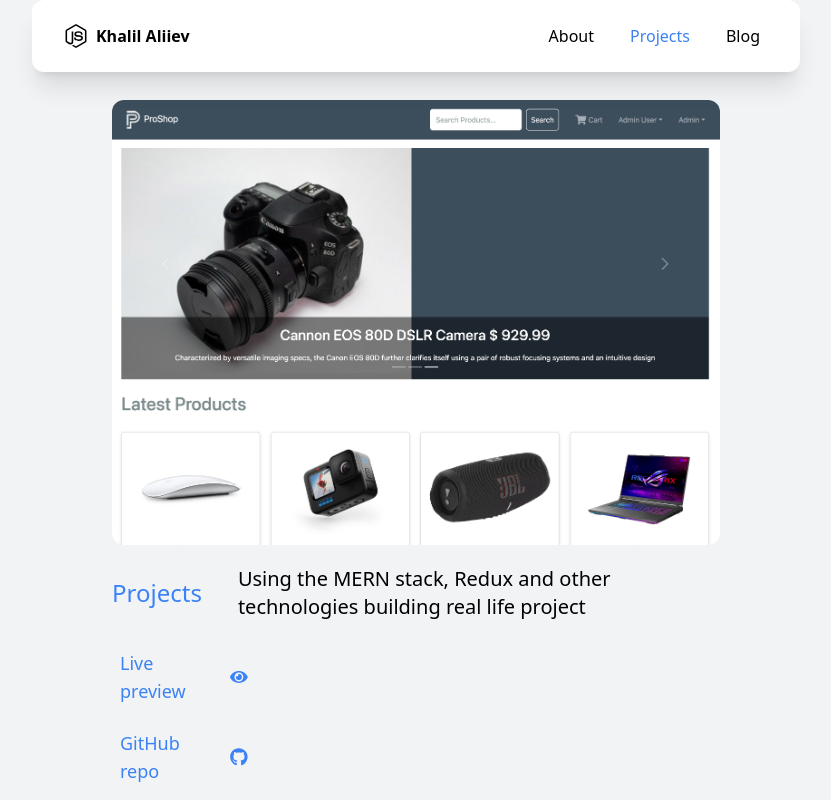
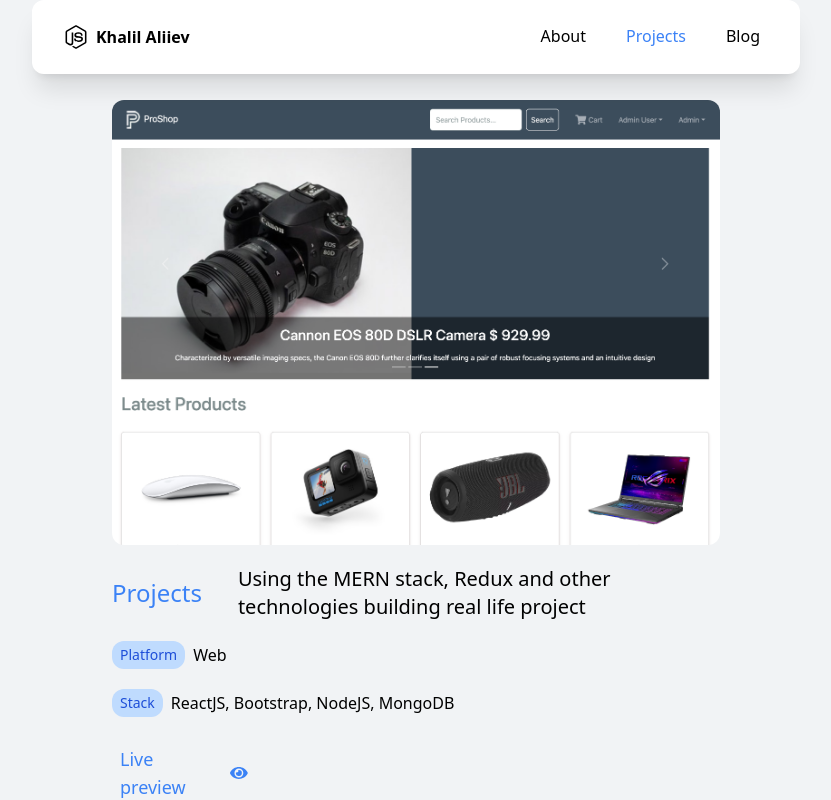
Before and after one commit to khalilaliev/react-ts-simple-portfolio, a React (Vite) app: page /projects/1 in a window 1280 px wide. Shown: the top 800 px of the page, without its empty margins (224-1055 px from the left). Built offline with nearby package versions, Linux system fonts and the light colour scheme.

Commit message:
add burger menu

```diff
--- a/src/components/Cart/Cart.tsx
+++ /dev/null
@@ -1,18 +0,0 @@
-import { FC } from "react";
-import { Link } from "react-router-dom";
-
-const Cart: FC = () => {
-  return (
-    <>
-      <div className="min-h-80 max-w-80  bg-white rounded-xl">
-        <Link to={"proshop-gu6d.onrender.com"}>
-          <div>
-            <img src="../../../src/assets/proshop.png" alt="proshop" />
-          </div>
-        </Link>
-      </div>
-    </>
-  );
-};
-
-export default Cart;
--- a/src/components/Header/Header.tsx
+++ b/src/components/Header/Header.tsx
@@ -1,12 +1,13 @@
-import "./style.css";
 import { FC, useEffect, useState } from "react";
+import { AiOutlineClose } from "react-icons/ai";
 import { FaNodeJs } from "react-icons/fa";
+import { RxHamburgerMenu } from "react-icons/rx";
 import { Link, useLocation } from "react-router-dom";
 
 const Header: FC = () => {
   const [isScrolled, setIsScrolled] = useState(false);
+  const [isOpen, setIsOpen] = useState(false);
   const { pathname } = useLocation();
-
   useEffect(() => {
     const handleScroll = () => {
       if (window.scrollY > 0) {
@@ -22,26 +23,67 @@
       window.removeEventListener("scroll", handleScroll);
     };
   }, []);
+  const toggleMenu = () => {
+    setIsOpen(!isOpen);
+  };
+
   return (
+    <>
       <div
         className={`max-w-3xl my-0 mx-auto bg-white z-50 rounded-xl shadow-xl container fixed top-0 left-0 right-0 transition-colors duration-300 ${
           isScrolled ? "bg-opacity-80 backdrop-blur-sm" : "bg-opacity-100"
         }`}
       >
-      <div className=" flex items-center justify-between py-6 ">
+        <div className="flex items-center justify-between py-4">
           <Link
             to="/"
-          className=" font-semibold flex items-center justify-between gap-2"
+            className="font-semibold flex items-center justify-between gap-2"
           >
-          {" "}
             <FaNodeJs className="text-2xl" /> Khalil Aliiev
           </Link>
-
-        <nav>
-          <ul className="flex items-center justify-between gap-5">
+          <nav className="hidden md:flex space-x-6">
+            <Link
+              to="/"
+              className={`font-light border-b-2 border-transparent hover:bg-blue-200 rounded-lg p-2 duration-300 transition-all ${
+                pathname === "/" ? "text-blue-500" : ""
+              }`}
+            >
+              About
+            </Link>
+            <Link
+              to="/projects"
+              className={`font-light border-b-2 border-transparent hover:bg-blue-200 rounded-lg p-2 duration-300 transition-all ${
+                pathname === "/projects" || /^\/projects\/\d+$/.test(pathname)
+                  ? "text-blue-500"
+                  : ""
+              }`}
+            >
+              Projects
+            </Link>
+            <Link
+              to="/blog"
+              className={`font-light border-b-2 border-transparent hover:bg-blue-200 rounded-lg p-2 duration-300 transition-all ${
+                pathname === "/blog" ? "text-blue-500" : ""
+              }`}
+            >
+              Blog
+            </Link>
+          </nav>
+          <button
+            className="text-2xl p-2 md:hidden"
+            onClick={toggleMenu}
+            aria-label="Toggle menu"
+          >
+            {isOpen ? <AiOutlineClose /> : <RxHamburgerMenu />}
+          </button>
+        </div>
+        {isOpen && (
+          <nav className="md:hidden absolute top-16 right-0 w-40 bg-white shadow-md rounded-md p-4">
+            <ul className="flex flex-col space-y-4">
               <li>
                 <Link
                   to="/"
+                  onClick={toggleMenu}
                   className={`font-light border-b-2 border-transparent hover:bg-blue-200 rounded-lg p-2 duration-300 transition-all ${
                     pathname === "/" ? "text-blue-500" : ""
                   }`}
@@ -52,8 +94,10 @@
               <li>
                 <Link
                   to="/projects"
-                className={` font-light border-b-2 border-transparent hover:bg-blue-200 rounded-lg p-2 duration-300 transition-all ${
-                  pathname === "/projects" || /^\/projects\/\d+$/.test(pathname)
+                  onClick={toggleMenu}
+                  className={`font-light border-b-2 border-transparent hover:bg-blue-200 rounded-lg p-2 duration-300 transition-all ${
+                    pathname === "/projects" ||
+                    /^\/projects\/\d+$/.test(pathname)
                       ? "text-blue-500"
                       : ""
                   }`}
@@ -64,6 +108,7 @@
               <li>
                 <Link
                   to="/blog"
+                  onClick={toggleMenu}
                   className={`font-light border-b-2 border-transparent hover:bg-blue-200 rounded-lg p-2 duration-300 transition-all ${
                     pathname === "/blog" ? "text-blue-500" : ""
                   }`}
@@ -73,8 +118,9 @@
               </li>
             </ul>
           </nav>
+        )}
       </div>
-    </div>
+    </>
   );
 };
 
--- a/src/data/projects.ts
+++ b/src/data/projects.ts
@@ -1,6 +1,7 @@
 import proshop from "../assets/proshop.png";
 import pizzaday from "../assets/pizzaday.png";
 import weather from "../assets/weather.png";
+import todo from "../assets/todo.png";
 interface IProjects {
   id: number;
   title: string;
@@ -8,6 +9,8 @@
   imageUrl: string;
   link: string;
   gitHub?: string;
+  stack?: string;
+  platform?: string;
 }
 
 export const projects: IProjects[] = [
@@ -19,6 +22,8 @@
     imageUrl: proshop,
     link: "https://proshop-gu6d.onrender.com",
     gitHub: "https://github.com/khalilaliev/react-proshop",
+    platform: "Web",
+    stack: "ReactJS, Bootstrap, NodeJS, MongoDB",
   },
   {
     id: 2,
@@ -28,6 +33,8 @@
     imageUrl: pizzaday,
     link: "https://react-pizzaday.vercel.app",
     gitHub: "https://github.com/khalilaliev/react-pizzaday",
+    platform: "Web",
+    stack: "ReactJS, TailwindCSS",
   },
   {
     id: 3,
@@ -36,5 +43,18 @@
     imageUrl: weather,
     link: "https://khalilaliev.github.io/simple-weather-app/",
     gitHub: "https://github.com/khalilaliev/simple-weather-app",
+    platform: "Web",
+    stack: "HTML/CSS, TailwindCSS, JavaScript, RippleUI",
+  },
+  {
+    id: 4,
+    title: "Todo",
+    description:
+      "Using ReactJS simple todo app with the ability to set priority",
+    imageUrl: todo,
+    link: "https://react-hw-3-one.vercel.app/",
+    gitHub: "https://github.com/khalilaliev/react-hw-3",
+    platform: "Web",
+    stack: "ReactJS, TailwindCSS,",
   },
 ];
--- a/src/pages/ProjectsDetail.tsx
+++ b/src/pages/ProjectsDetail.tsx
@@ -23,6 +23,18 @@
         </Link>
         <h1 className="font-light text-xl">{project.description}</h1>
       </div>
+      <div className="flex items-center gap-2 mt-5">
+        <span className="bg-blue-200 py-1 px-2 rounded-xl text-sm text-blue-700 font-medium">
+          Platform{" "}
+        </span>{" "}
+        <p className="font-light">{project.platform}</p>
+      </div>
+      <div className="flex items-center gap-2 mt-5">
+        <span className="bg-blue-200 py-1 px-2 rounded-xl text-sm text-blue-700 font-medium">
+          Stack{" "}
+        </span>{" "}
+        <p className="font-light">{project.stack}</p>
+      </div>
       <div className="mt-5 text-left">
         <a
           className="text-blue-500 text-lg flex justify-start max-w-36 items-center gap-2 hover:bg-blue-200 rounded-lg p-2 duration-300 transition-all"
```
Also changed, not shown: src/assets/todo.png (added). Lines whose indentation alone changed are shown as unchanged.
